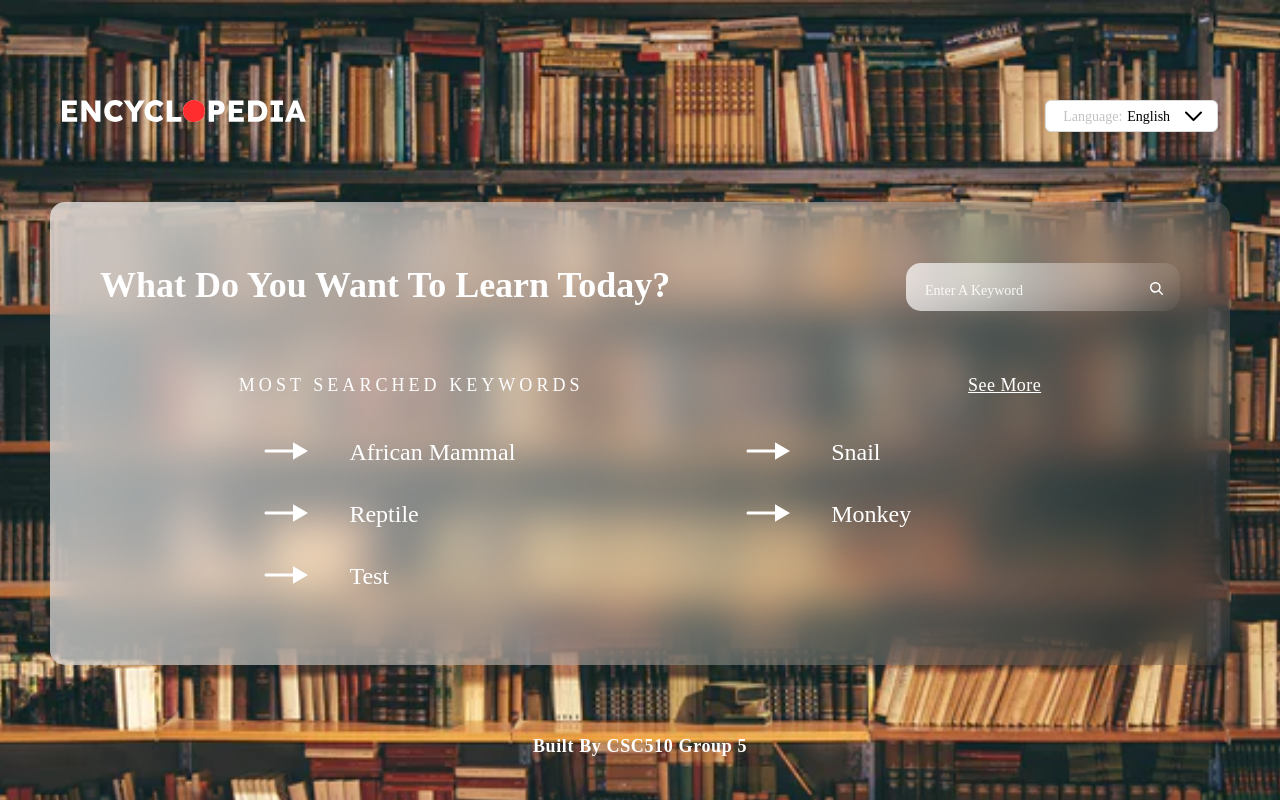
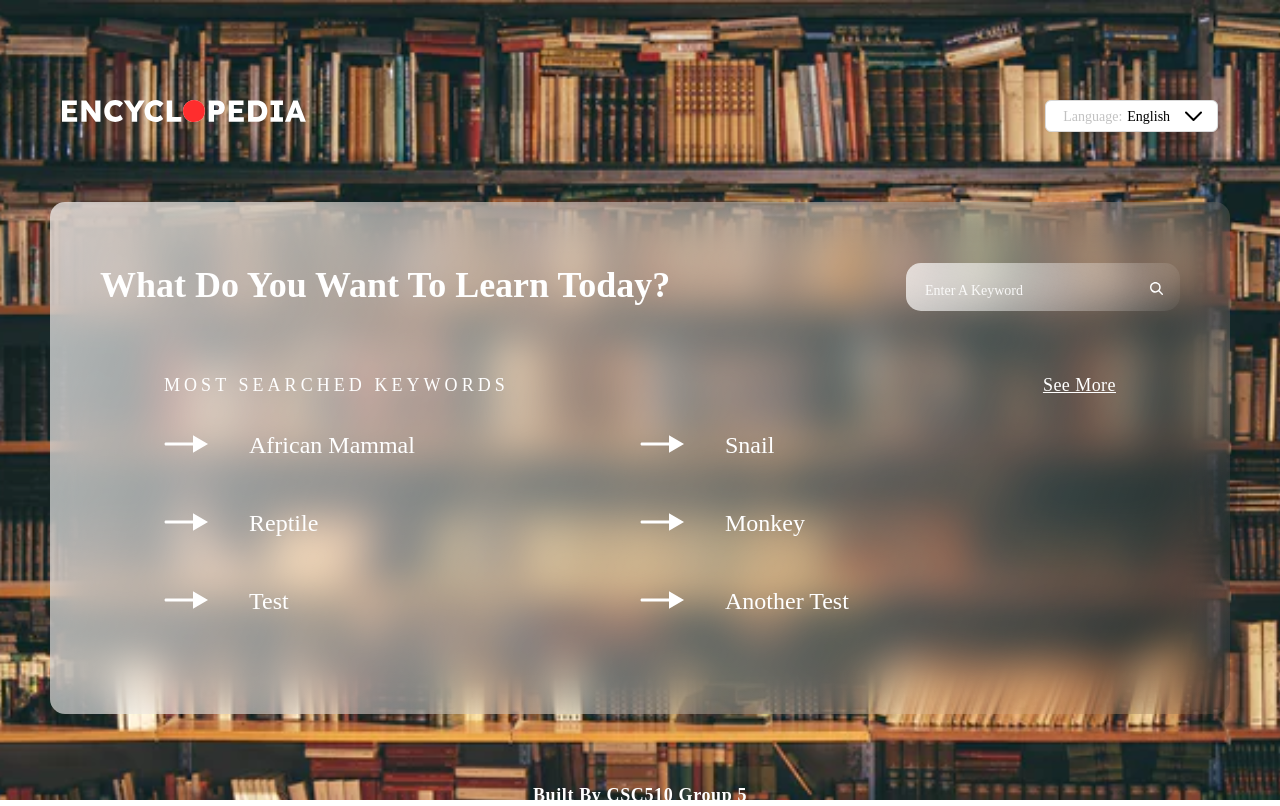
Before and after one commit to Oladiman/enclylopedia, a React (Create React App) app: page / in a window 1280 px wide. Built offline with nearby package versions, Linux system fonts and the light colour scheme.

Commit message:
overlay updates

```diff
--- a/src/components/Overlay.css
+++ b/src/components/Overlay.css
@@ -10,13 +10,13 @@
   height: fit-content;
 }
 
-.termLink{
+.termLink {
   color: #ffffff !important;
+  max-height: 35px;
 }
-.termLink:active{
+.termLink:active {
   color: blue;
 }
-
 
 .overlayTitle {
   font-family: Lexend;
@@ -58,18 +58,23 @@
   cursor: pointer;
 }
 
-.frequentHeaderContainer {
-  margin-bottom: 41px;
+.frequentlySearchedContainer {
+  padding-left: 4rem;
+  padding-right: 4rem;
 }
 
-.forwardArrow{
+.frequentHeaderContainer {
+  margin-bottom: 10px;
+}
+
+.forwardArrow {
   margin-right: 41px;
 }
-.frequentBodyContainer{
+.frequentBodyContainer {
   margin-left: 13% !important;
 }
 
-.eachSearchTerm{
+.eachSearchTerm {
   font-family: Lexend;
   font-style: normal;
   font-weight: normal;
@@ -79,5 +84,11 @@ line-height: 30px;
 
   text-transform: capitalize;
 
-color: #FFFFFF;
+  color: #ffffff;
+  margin: 1.5rem auto;
 }
+
+.oddSearchTerm {
+  justify-content: flex-start;
+  padding-left: 5 rem;
+}
--- a/src/components/Overlay.js
+++ b/src/components/Overlay.js
@@ -4,7 +4,6 @@ import { Row, Col } from "antd";
 import { ArrowForward } from "./svgs";
 import CustomSearch from "./CustomSearch";
 import { Link } from "react-router-dom";
-
 
 export default function Overlay() {
   return (
@@ -26,19 +25,15 @@ const OverHeader = () => {
   );
 };
 
-
-
 const FrequentlySearched = () => {
   return (
-    <>
-    <Row className="frequentHeaderContainer" justify="space-around">
-      <Col className="frequentHeader">MOST SEARCHED KEYWORDS</Col>
-      <Col className="frequentActionBtn" span={4}>
-        see more
-      </Col>
-    </Row>
-    <FrequentlySearchedBody />
-    </>
+    <div className="frequentlySearchedContainer">
+      <Row className="frequentHeaderContainer" justify="space-between">
+        <Col className="frequentHeader">MOST SEARCHED KEYWORDS</Col>
+        <Col className="frequentActionBtn">see more</Col>
+      </Row>
+      <FrequentlySearchedBody />
+    </div>
   );
 };
 
@@ -63,16 +58,27 @@ const SampleSearch = [
     id: 4,
     searchTerm: "Test",
   },
+  {
+    id: 4,
+    searchTerm: "Another Test",
+  },
 ];
 
 const FrequentlySearchedBody = () => {
   return (
-    <Row  gutter={[48, 32]}  className="frequentBodyContainer">
-      {SampleSearch.map((term) => (
-        <Col span={12} key={term.id} className="eachSearchTerm">
+    <Row>
+      {/*gutter={[48, 32]} className="frequentBodyContainer" */}
+      {SampleSearch.map((term, index) => (
+        <Col
+          span={12}
+          key={term.id}
+          className={`eachSearchTerm ${
+            index % 2 !== 0 ? "oddSearchTerm" : "evenSearchTerm"
+          }`}
+        >
           <Link to={`/${term.searchTerm}/details`} className="termLink">
-          <ArrowForward className="forwardArrow" />
-          {term.searchTerm}
+            <ArrowForward className="forwardArrow" />
+            {term.searchTerm}
           </Link>
         </Col>
       ))}
```
Lines whose indentation alone changed are shown as unchanged.
